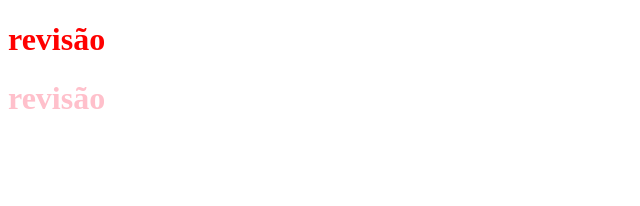
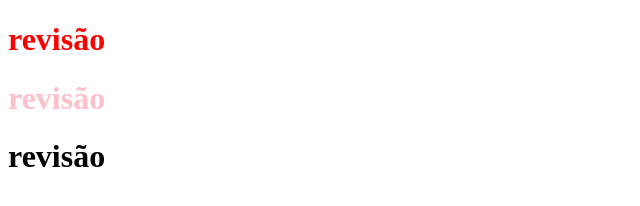
Before and after one commit to mugers/html, a plain HTML site: page index.html in a window 1280 px wide. Shown: the whole page, without its empty margins (0-640 px from the left). Drawn offline with Linux system fonts and the light colour scheme; files whose address does not match are found by name.

Commit message:
adição div3

```diff
--- a/index.html
+++ b/index.html
@@ -14,7 +14,9 @@
          <div id="div2" calsse="div2">
          <h1>revisão</h1>
         </div>
-
+         <div id="div3" calsse="div3">
+         <h1>revisão</h1>
+        </div>
 
 
      </body>
```
